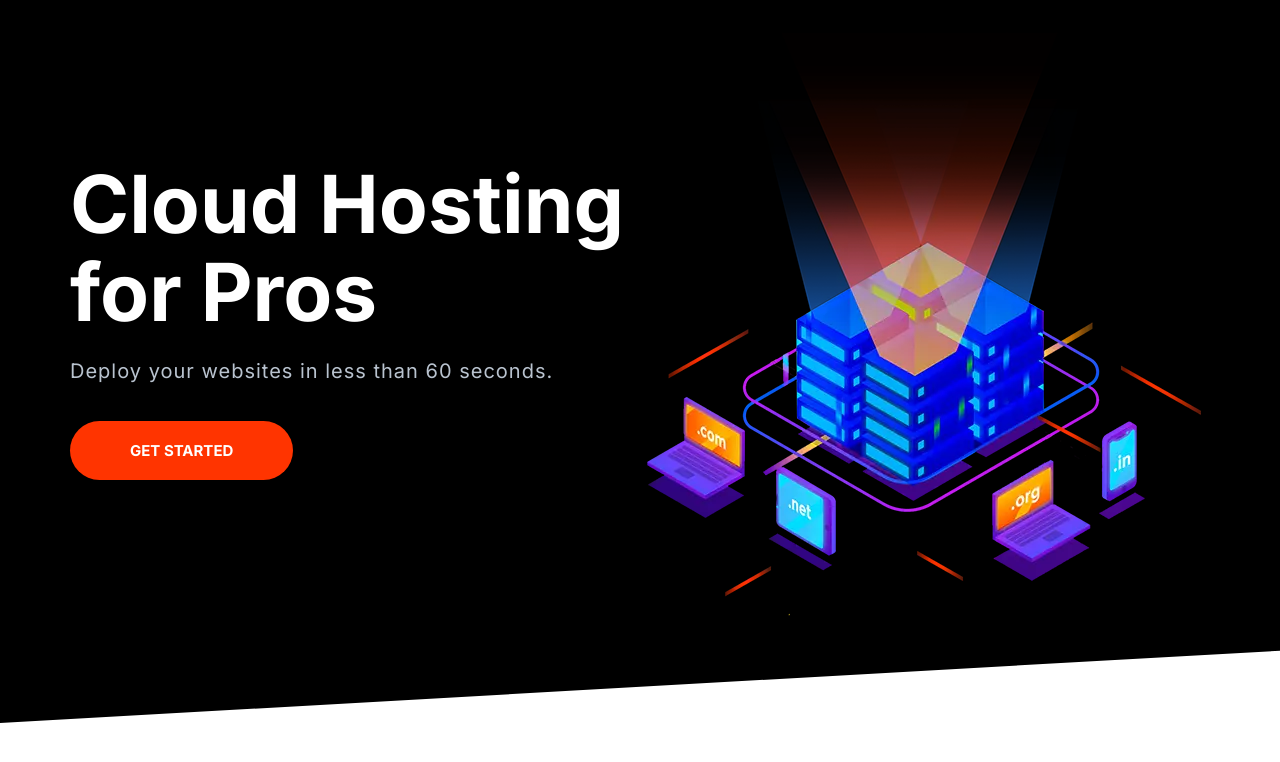
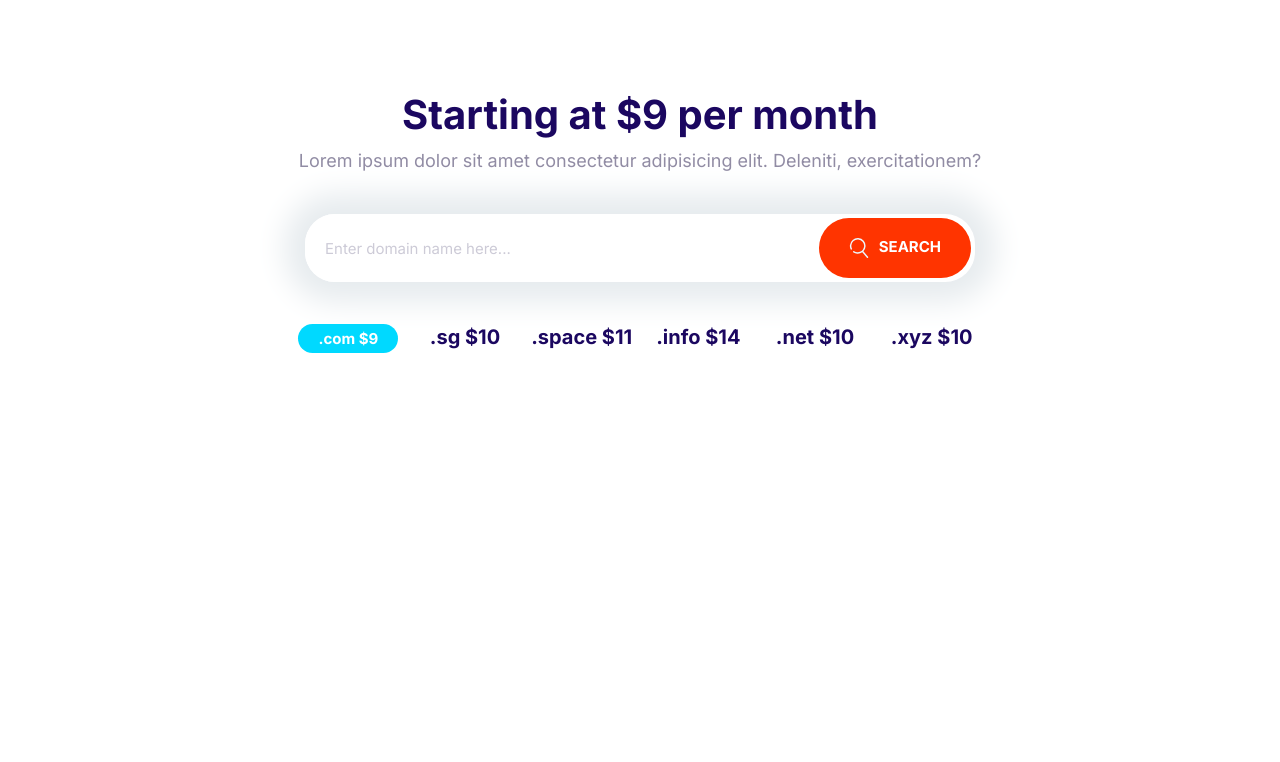
Before and after one commit to AkhilGoel2211/moshified-clone, a plain HTML site: page index.html in a window 1280 px wide. Drawn offline with Linux system fonts and the light colour scheme.

Commit message:
Building the Block Domain Component.

```diff
--- a/css/styles.css
+++ b/css/styles.css
@@ -212,6 +212,7 @@ a {
     font-size: 1.8rem;
     font-weight: 600;
     margin: 1rem 0;
+    outline: 0;
     padding: 2rem 3rem;
     text-align: center;
     text-transform: uppercase;
@@ -227,6 +228,13 @@ a {
 .btn--outline:hover {
     background: var(--color-headings);
     color: #fff;
+}
+
+.btn .icon {
+    width: 2rem;
+    height: 2rem;
+    margin-right: 1rem;
+    vertical-align: middle;
 }
 
 .btn--pimary {
@@ -296,7 +304,7 @@ a {
 
 .input-group .input {
     border: 0;
-    flex-grow: 1;padding: 1.5rem 1rem;
+    flex-grow: 1;padding: 1.5rem 2rem;
 }
 
 .input-group .btn {
@@ -730,3 +738,30 @@ a {
       align-self: center;
     }
 }
+
+
+/* Domain Block */
+
+.block-domain .input-group {
+  box-shadow: 0 0 30px 20px #e6ebee;
+  border: 0;
+  margin: 4rem auto;
+  max-width: 670px;
+}
+
+.block-domain__prices {
+  display: grid;
+  grid-template-columns: repeat(3, 1fr);
+  grid-template-rows: repeat(2, 6rem);
+  font-size: 2rem;
+  font-weight: 600;
+  justify-items: center;
+  max-width: 700px;
+  margin: 0 auto;
+}
+
+@media screen and (min-width: 768px) {
+  .block-domain__prices {
+    grid-template-columns: repeat(auto-fit, minmax(10rem, 1fr));
+  }
+}
--- a/index.html
+++ b/index.html
@@ -15,27 +15,34 @@
     <link rel="stylesheet" href="/css/styles.css" />
   </head>
   <body>
-    <section class="block block--dark block--skewed-left hero">
-      <div class="container grid grid--1x2">
-        <header class="block__header hero__content">
-          <h1 class="block__heading">Cloud Hosting for Pros</h1>
-          <p class="hero__tagline">
-            Deploy your websites in less than 60 seconds.
-          </p>
-          <a href="" class="btn btn--accent btn--stretched">Get Started</a>
-        </header>
-        <picture>
-          <source
-            type="image/webp"
-            srcset="images/banner.webp 1x, images/banner@2x.webp 2x"
-          />
-          <source
-            type="image/png"
-            srcset="images/banner.png 1x, images/banner@2x.png 2x"
-          />
-          <img class="hero__image" src="images/banner.png" alt="" />
-        </picture>
+    <section class="block container block-domain">
+      <header class="block__header">
+        <h2>Starting at $9 per month</h2>
+        <p>
+          Lorem ipsum dolor sit amet consectetur adipisicing elit. Deleniti,
+          exercitationem?
+        </p>
+      </header>
+      <div class="input-group">
+        <input
+          type="text"
+          class="input"
+          placeholder="Enter domain name here..."
+        />
+        <button class="btn btn--accent">
+          <svg class="icon icon--white">
+            <use xlink:href="images/sprite.svg#search"></use></svg
+          >Search
+        </button>
       </div>
+      <ul class="list block-domain__prices">
+        <li><span class="badge badge--secondary">.com $9</span></li>
+        <li>.sg $10</li>
+        <li>.space $11</li>
+        <li>.info $14</li>
+        <li>.net $10</li>
+        <li>.xyz $10</li>
+      </ul>
     </section>
     <script src="js/main.js"></script>
   </body>
```
Also changed, not shown: components/block-domain.html (added, +25 -0 lines). Lines whose indentation alone changed are shown as unchanged.
